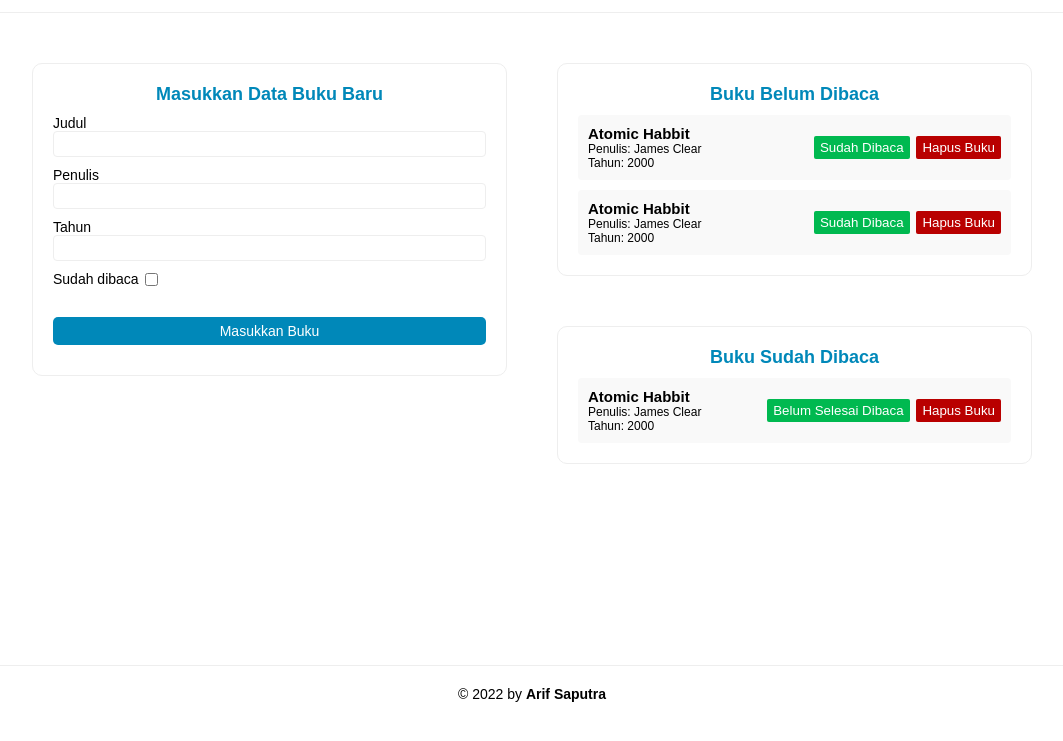
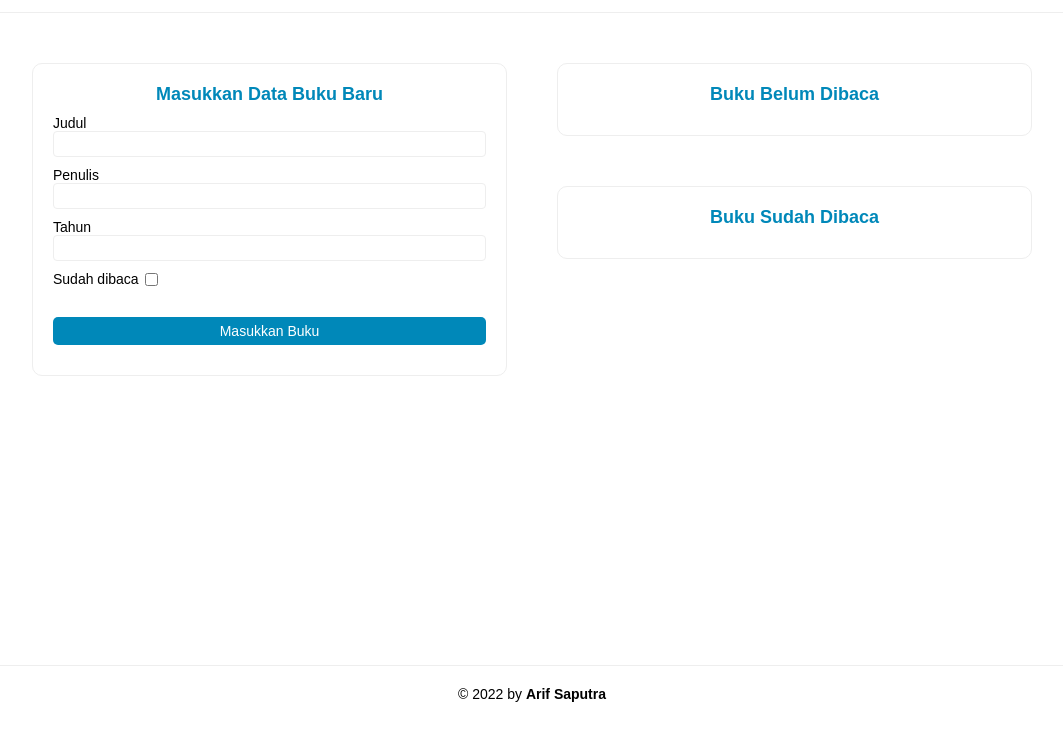
Before and after one commit to arifsptra/bookshelf-app, a plain HTML site: page index.html in a window 1280 px wide. Shown: the part 47-788 px from the top of the page, without its empty margins (108-1171 px from the left). Drawn offline with Linux system fonts and the light colour scheme.

Commit message:
remove static list

```diff
--- a/index.html
+++ b/index.html
@@ -42,46 +42,11 @@
         <div class="action">
           <div class="unRead">
             <h2>Buku Belum Dibaca</h2>
-            <div class="listBook" id="bookshelfUnRead">
-              <div class="list">
-                <div class="description">
-                  <h3>Atomic Habbit</h3>
-                  <p>Penulis: James Clear</p>
-                  <p>Tahun: 2000</p>
-                </div>
-                <div class="action">
-                  <button id="alreadyReadButton">Sudah Dibaca</button>
-                  <button id="deleteButton">Hapus Buku</button>
-                </div>
-              </div>
-              <div class="list">
-                <div class="description">
-                  <h3>Atomic Habbit</h3>
-                  <p>Penulis: James Clear</p>
-                  <p>Tahun: 2000</p>
-                </div>
-                <div class="action">
-                  <button id="alreadyReadButton">Sudah Dibaca</button>
-                  <button id="deleteButton">Hapus Buku</button>
-                </div>
-              </div>
-            </div>
+            <div class="listBook" id="bookshelfUnRead"></div>
           </div>
           <div class="alreadyRead">
             <h2>Buku Sudah Dibaca</h2>
-            <div class="listBook" id="bookshelfAlreadyRead">
-              <div class="list">
-                <div class="description">
-                  <h3>Atomic Habbit</h3>
-                  <p>Penulis: James Clear</p>
-                  <p>Tahun: 2000</p>
-                </div>
-                <div class="action">
-                  <button id="unReadButton">Belum Selesai Dibaca</button>
-                  <button id="deleteButton">Hapus Buku</button>
-                </div>
-              </div>
-            </div>
+            <div class="listBook" id="bookshelfAlreadyRead"></div>
           </div>
         </div>
       </div>
@@ -89,5 +54,6 @@
     <footer>
       <p>© 2022 by <strong>Arif Saputra</strong></p>
     </footer>
+    <script src="script.js"></script>
   </body>
 </html>
```
